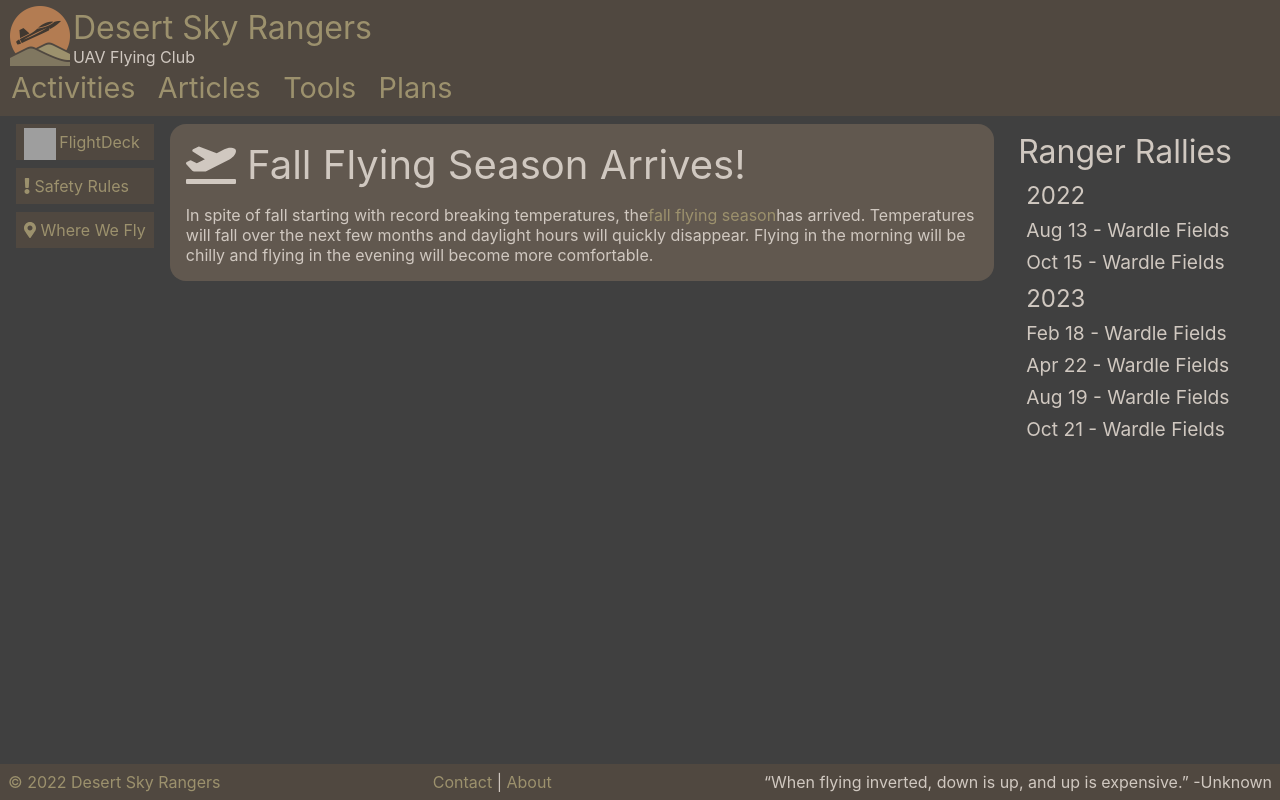
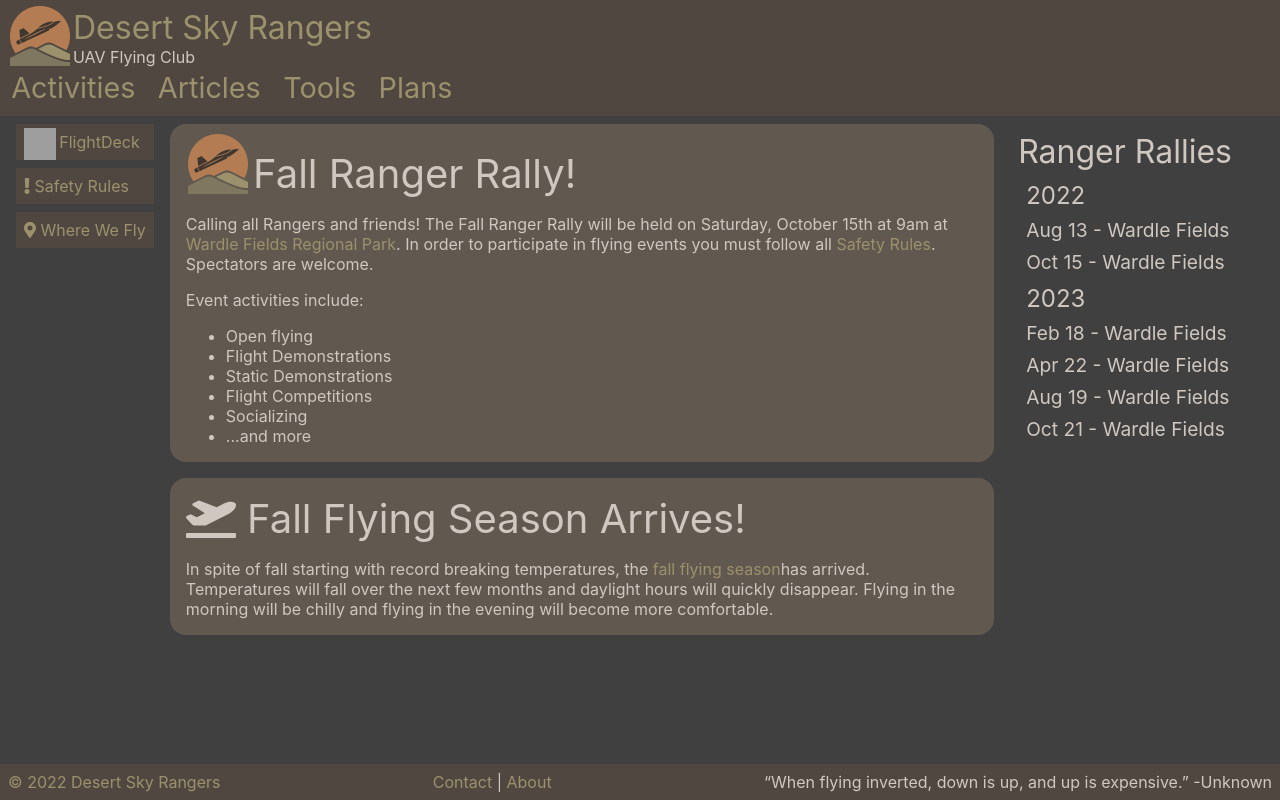
Before and after one commit to desertskyrangers/www.desertskyrangers.org, a React (Create React App) app: page / in a window 1280 px wide. Built offline with nearby package versions, Linux system fonts and the light colour scheme; grey boxes are pictures that could not be loaded.

Commit message:
Update home page

```diff
--- a/src/Home.js
+++ b/src/Home.js
@@ -17,10 +17,31 @@ export default class Home extends React.Component {
 					<div className="column">
 
 						<div className='announcement'>
+							<h2>{Icons.DESERT_SKY_RANGERS} Fall Ranger Rally!</h2>
+							<p>
+								Calling all Rangers and friends! The Fall Ranger Rally will be
+								held on Saturday, October 15th at 9am
+								at <a href='https://slco.org/parks/wardle-fields-regional-park/'>Wardle Fields Regional	Park</a>. In
+								order to participate in flying events you must follow
+								all <Link to="/safety">Safety Rules</Link>. Spectators are welcome.
+							</p>
+							<p>
+								Event activities include:
+							</p>
+							<ul>
+								<li>Open flying</li>
+								<li>Flight Demonstrations</li>
+								<li>Static Demonstrations</li>
+								<li>Flight Competitions</li>
+								<li>Socializing</li>
+								<li>...and more</li>
+							</ul>
+						</div>
+
+						<div className='announcement'>
 							<h2>{Icons.TAKEOFF} Fall Flying Season Arrives!</h2>
 							<p>
-								In spite of fall starting with record breaking temperatures, the
-								<a href="articles/northern-utah-flying-season-2021-01">fall flying season</a>
+								In spite of fall starting with record breaking temperatures, the <a href="articles/northern-utah-flying-season-2021-01">fall flying season</a>
 								has arrived. Temperatures will fall over the next few months and
 								daylight hours will quickly disappear. Flying in the morning will
 								be chilly and flying in the evening will become more comfortable.
```
